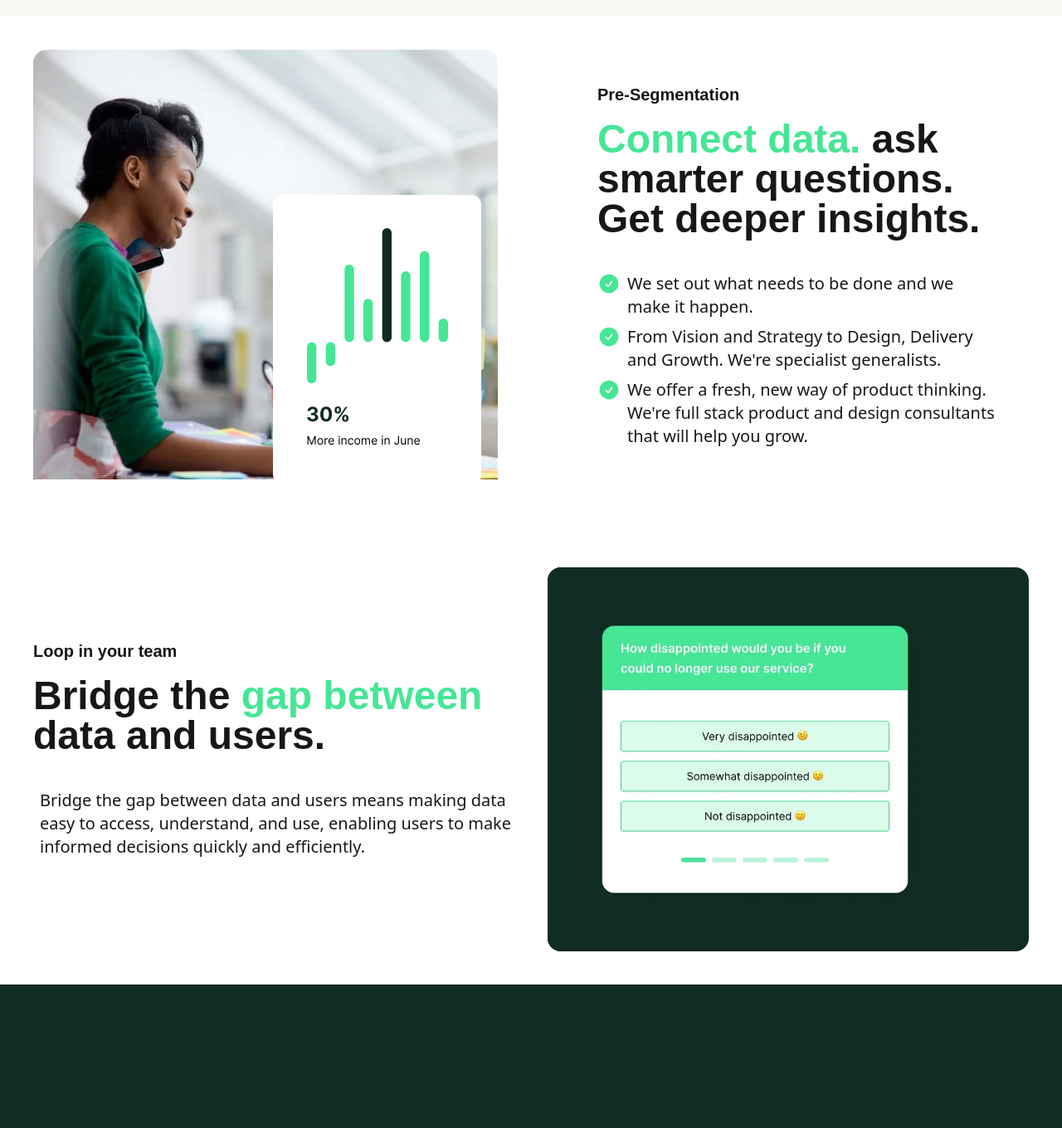
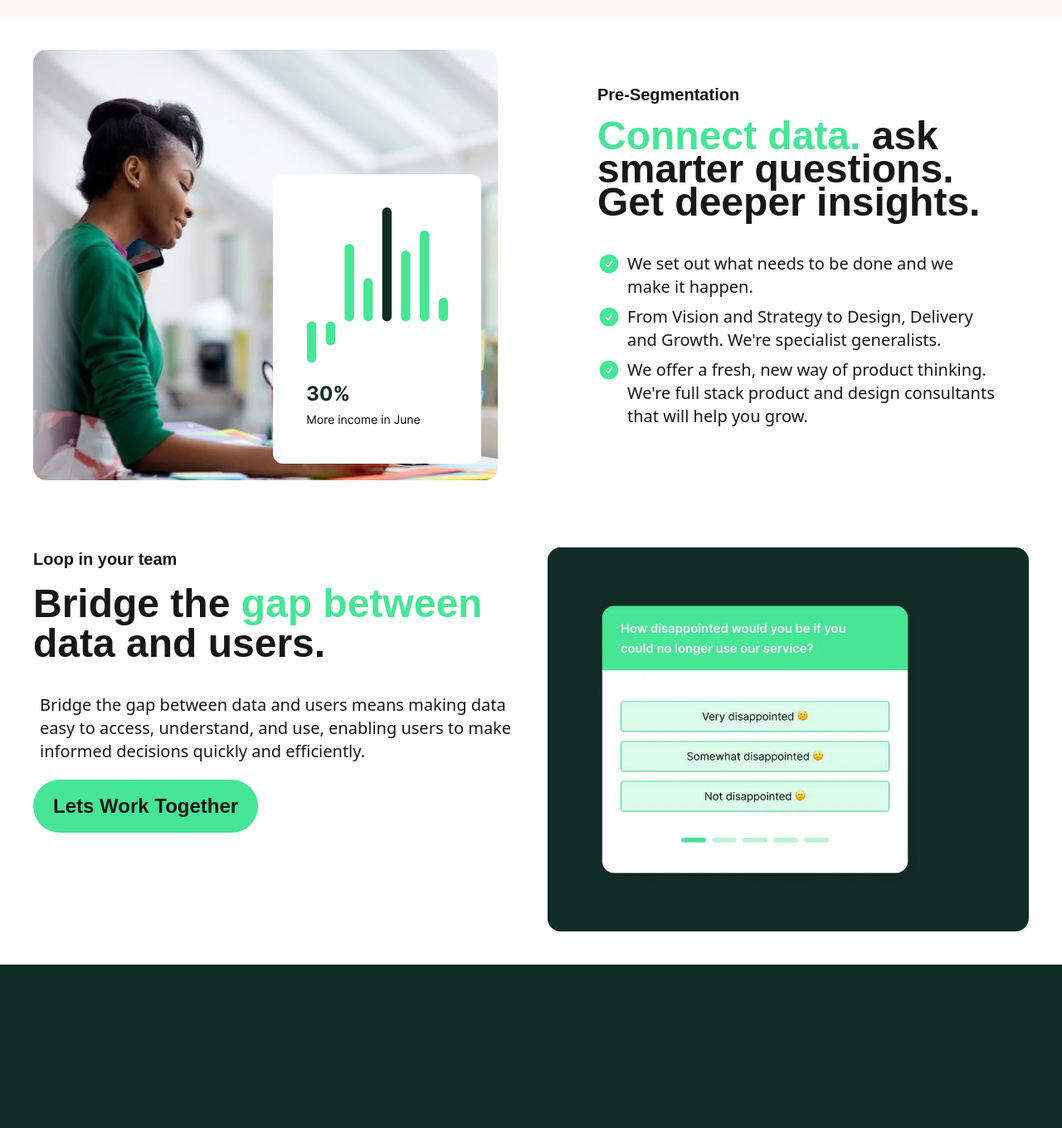
Before and after one commit to Yagya-Adh/product_hive, a Next.js app: page / in a window 1280 px wide. Shown: the part 2130-3490 px from the top of the page at 83% size. Built offline with nearby package versions, Linux system fonts and the light colour scheme.

Commit message:
save chnages from home page CardGroup

```diff
--- a/app/components/home/FeautreRequest.tsx
+++ b/app/components/home/FeautreRequest.tsx
@@ -1,8 +1,22 @@
 "use client";
 import Image from "next/image";
-import { ChevronDownIcon, ChevronUpIcon } from "@heroicons/react/24/solid";
+import { ChevronDownIcon } from "@heroicons/react/24/solid";
 import { useState } from "react";
 
+const dataFeautre = [
+  {
+    id: 1,
+    question: "We connect our customers with the best?",
+    describe:
+      "Lorem ipsum dolor sit amet consectetur adipisicing elit. Eius eos, cumque quibusdam quam praesentium possimus, at repudiandae modi labore quos perspiciatis illo harum laudantium architecto doloremque consequatur est accusantium quia.",
+  },
+  {
+    id: 2,
+    question: "We connect our customers with the best?",
+    describe:
+      "Lorem ipsum dolor sit amet consectetur adipisicing elit. Eius eos, cumque quibusdam quam praesentium possimus, at repudiandae modi labore quos perspiciatis illo harum laudantium architecto doloremque consequatur est accusantium quia.",
+  },
+];
 const FeautreRequest = () => {
   return (
     <section className="max-w-screen-2xl mx-auto px-10 pt-40 pb-80">
@@ -46,21 +60,6 @@ const FeautreRequestCard = () => {
   );
 };
 
-const dataFeautre = [
-  {
-    id: 1,
-    question: "We connect our customers with the best?",
-    describe:
-      "Lorem ipsum dolor sit amet consectetur adipisicing elit. Eius eos, cumque quibusdam quam praesentium possimus, at repudiandae modi labore quos perspiciatis illo harum laudantium architecto doloremque consequatur est accusantium quia.",
-  },
-  {
-    id: 2,
-    question: "We connect our customers with the best?",
-    describe:
-      "Lorem ipsum dolor sit amet consectetur adipisicing elit. Eius eos, cumque quibusdam quam praesentium possimus, at repudiandae modi labore quos perspiciatis illo harum laudantium architecto doloremque consequatur est accusantium quia.",
-  },
-];
-
 const FeautreBodyGroup = () => {
   const [isShowID, setIsShowID] = useState<number | null>(null);
 
@@ -70,43 +69,61 @@ const FeautreBodyGroup = () => {
   return (
     <div>
       <div className="grid grid-cols-1 md:grid-cols-2 gap-10 items-center py-10">
-        <div className="p-10 text-5xl font-bold  h-full">
+        <article className="p-10 text-5xl font-bold  h-full">
           We connect our{" "}
           <span className="text-productHives-buttonColor">
             {" "}
             customers with the best
           </span>
           , and help them keep up-and stay open.
-        </div>
-        <div className="p-10 py-10">
+        </article>
+        <aside className="p-10 py-10">
           {dataFeautre?.map((feautre) => (
-            <div
+            <article
               className="border-b-2 border-b-gray-200 w-full"
               key={feautre.id}
             >
-              <div
-                className="flex justify-between items-center py-4 transition-all ease-in-out duration-500 transform"
+              <summary
+                className="
+                flex
+                justify-between
+                items-center
+                py-4
+                transition-all
+                ease-in-out
+                duration-500
+                transform
+                "
                 onClick={() => handleShow(feautre.id)}
               >
-                <h1 className="font-bold">{feautre.question}</h1>{" "}
-                {isShowID === feautre.id ? (
-                  <div className="bg-productHives-buttonColor rounded-full transition-all ease-in-out duration-500 transform">
-                    <ChevronUpIcon className="size-7" />
-                  </div>
-                ) : (
-                  <div className="bg-productHives-buttonColor rounded-full transition-all ease-in-out duration-500 transform">
-                    <ChevronDownIcon className="size-7" />
-                  </div>
-                )}
-              </div>
+                <h1 className="font-bold text-xl">{feautre.question}</h1>{" "}
+                <div
+                  className={`
+                    bg-productHives-buttonColor
+                    rounded-full
+                    transition-all
+                    ease-in-out
+                    duration-500
+                    transform
+
+                    ${
+                      isShowID === feautre.id
+                        ? "rotate-180 transition-rotate ease-linear duration-500 transform"
+                        : "transition-rotate ease-linear duration-500 "
+                    }
+                         `}
+                >
+                  <ChevronDownIcon className="size-7" />
+                </div>
+              </summary>
               {isShowID === feautre.id && (
-                <p className="py-4 transition-all ease-in-out duration-500 transform">
+                <p className="py-4 text-xl font-sans transition-all ease-in-out duration-500 transform">
                   {feautre.describe}
                 </p>
               )}
-            </div>
+            </article>
           ))}
-        </div>
+        </aside>
       </div>
     </div>
   );
--- a/app/components/home/PreSegment.tsx
+++ b/app/components/home/HomeCardGroup.tsx
@@ -1,6 +1,7 @@
 "use client";
 import { CheckCircleIcon } from "@heroicons/react/24/solid";
 import Image from "next/image";
+import ButtonPills from "../button/ButtonPills";
 
 interface ICardArray {
   before?: string;
@@ -17,6 +18,7 @@ interface ICardListData {
   title: string;
   heading: ICardArray;
   innercontent: IinnerContent[];
+  hasButton: boolean;
 }
 const cardListData: ICardListData[] = [
   {
@@ -27,6 +29,8 @@ const cardListData: ICardListData[] = [
       highlight: "Connect data. ",
       after: "ask smarter questions. Get deeper insights.",
     },
+
+    hasButton: false,
     innercontent: [
       {
         id: 1,
@@ -56,6 +60,7 @@ const cardListData: ICardListData[] = [
       after: "data and users.",
     },
 
+    hasButton: true,
     innercontent: [
       {
         id: 1,
@@ -67,18 +72,28 @@ const cardListData: ICardListData[] = [
   },
 ];
 
-const PreSegment = () => {
+const HomeCardGroup = () => {
   return (
-    <section className="max-w-screen-2xl mx-auto px-10">
+    <main className="max-w-screen-2xl mx-auto px-10">
       {/* presegement */}
-      <div className="grid grid-cols-1 md:grid-cols-2 lg:gap-20 bg-white py-10">
+      <PreSegmentCard />
+      {/* loop in your team */}
+      <LoopInYourTeamCard />
+    </main>
+  );
+};
+export default HomeCardGroup;
+
+const PreSegmentCard = () => {
+  return (
+    <section className="grid grid-cols-1 md:grid-cols-2 lg:gap-20 items-center bg-white py-10">
       <aside className="overflow-hidden rounded-2xl relative">
         <Image
           src="/assets/images/presegrment/presegment.webp"
-            height={500}
-            width={400}
+          height={700}
+          width={700}
           alt="presegment_"
-            className="object-cover object-center  w-full"
+          className="object-cover object-center "
         />
 
         <div className="absolute bottom-5 right-5">
@@ -92,35 +107,35 @@ const PreSegment = () => {
         </div>
       </aside>
       <aside className="p-10">
-          <PresegmentCardList />
+        <PresegmentCardArticle />
       </aside>
-      </div>
-      {/* loop in your team */}
-      <div className="grid grid-cols-1  md:grid-cols-2 gap-10 bg-white py-10 ">
-        <LoopinYourTeam />
+    </section>
+  );
+};
 
-        <div className="bg-productHives-mainBackground overflow-hidden rounded-2xl">
+const LoopInYourTeamCard = () => {
+  return (
+    <section className="grid grid-cols-1  md:grid-cols-2 gap-10 bg-white my-10">
+      <LoopinYourTeamArticle />
+      <aside className="bg-productHives-mainBackground overflow-hidden rounded-2xl ">
         <Image
           src="/assets/images/presegrment/howdissapinted.webp"
           alt="dissappointedImages_"
           width={500}
           height={500}
+          className="object-center object-cover "
         />
-        </div>
-      </div>
+      </aside>
     </section>
   );
 };
-
-export default PreSegment;
-
-const PresegmentCardList = () => {
+const PresegmentCardArticle = () => {
   return (
-    <>
+    <aside>
       {cardListData?.slice(0, 1).map((cardListing) => (
         <article className="flex flex-col justify-center" key={cardListing.id}>
           <h1 className="text-xl font-bold ">{cardListing.title}</h1>
-          <h2 className="text-5xl font-bold py-4">
+          <h2 className="text-5xl font-bold py-4 leading-10">
             <span className="text-productHives-buttonColor">
               {" "}
               {cardListing.heading.highlight}
@@ -145,13 +160,13 @@ const PresegmentCardList = () => {
           </div>
         </article>
       ))}
-    </>
+    </aside>
   );
 };
 
-const LoopinYourTeam = () => {
+const LoopinYourTeamArticle = () => {
   return (
-    <>
+    <section>
       {cardListData?.slice(1, 2).map((cardListing, index) => (
         <article className="flex flex-col justify-center" key={index}>
           <h1 className="text-xl font-bold ">{cardListing.title}</h1>
@@ -162,10 +177,9 @@ const LoopinYourTeam = () => {
             </span>
             {cardListing.heading.after}
           </h2>
-          <div className="flex flex-col py-5">
+          <summary className="flex flex-col py-5">
             {cardListing.innercontent?.map((innerList) => (
               <ul key={innerList.id} className="flex flex-col justify-between">
-                <div className="flex py-1">
                 {innerList.isIconChecked == true && (
                   <span>
                     <CheckCircleIcon className="text-productHives-buttonColor size-7" />
@@ -174,12 +188,18 @@ const LoopinYourTeam = () => {
                 <li className="text-xl font-sans ms-2">
                   {innerList.listPoint}
                 </li>
-                </div>
               </ul>
             ))}
+          </summary>
+          <div>
+            <ButtonPills
+              padding="px-4"
+              variant="button-default"
+              text="Lets Work Together"
+            />
           </div>
         </article>
       ))}
-    </>
+    </section>
   );
 };
--- a/app/components/home/ProductManagement.tsx
+++ b/app/components/home/ProductManagement.tsx
@@ -36,9 +36,9 @@ const productData = [
 ];
 const ProductManagement = () => {
   return (
-    <div className="bg-productHives-mainBackground ">
+    <section className="bg-productHives-mainBackground ">
       <div className="mx-auto max-w-screen-2xl px-5 py-40">
-        <div className="grid grid-cols-1 md:grid-cols-2 gap-10  py-20 px-10 items-center">
+        <article className="grid grid-cols-1 md:grid-cols-2 gap-10  py-20 px-10 items-center">
           <h1 className="text-6xl text-white">
             Why you should choose our{" "}
             <span className="text-productHives-buttonColor">
@@ -52,7 +52,7 @@ const ProductManagement = () => {
             skills. Not only do they deliver but they uplift your entire
             organization as they go:
           </p>
-        </div>
+        </article>
         <div className="grid grid-cols-1 md:grid-cols-2 rounded-2xl gap-10 overflow-hidden items-center">
           {productData?.map((product) => (
             <div
@@ -77,7 +77,7 @@ const ProductManagement = () => {
           ))}
         </div>
       </div>
-    </div>
+    </section>
   );
 };
 
--- a/app/page.tsx
+++ b/app/page.tsx
@@ -1,7 +1,7 @@
 import MainBanner from "./components/banner/MainBanner";
 import ProductOwner from "./components/banner/ProductOwner";
 import FeautreRequest from "./components/home/FeautreRequest";
-import PreSegment from "./components/home/PreSegment";
+import HomeCardGroup from "./components/home/HomeCardGroup";
 import ProductManagement from "./components/home/ProductManagement";
 import Revenue from "./components/home/Revenue";
 export default function Home() {
@@ -9,7 +9,7 @@ export default function Home() {
     <>
       <MainBanner variant="home" />
       <ProductOwner />
-      <PreSegment />
+      <HomeCardGroup />
       <ProductManagement />
       <FeautreRequest />
       <Revenue topCardShow="show" />
```
Lines whose indentation alone changed are shown as unchanged.
